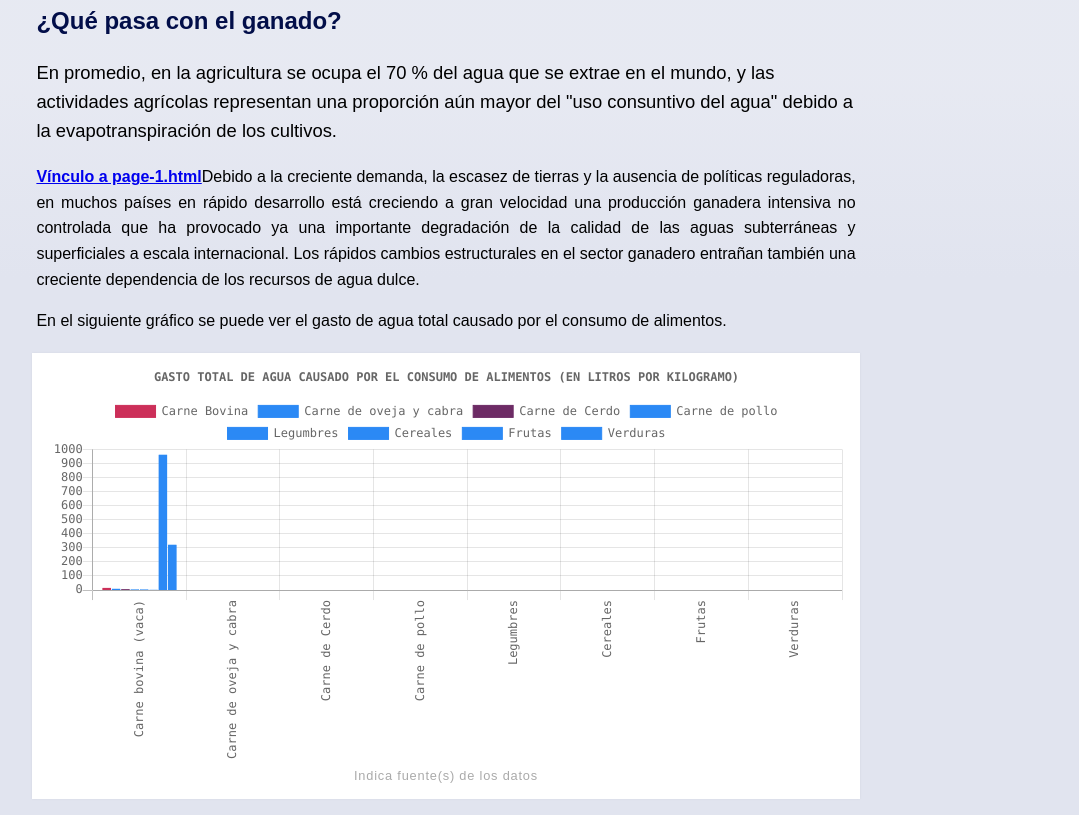
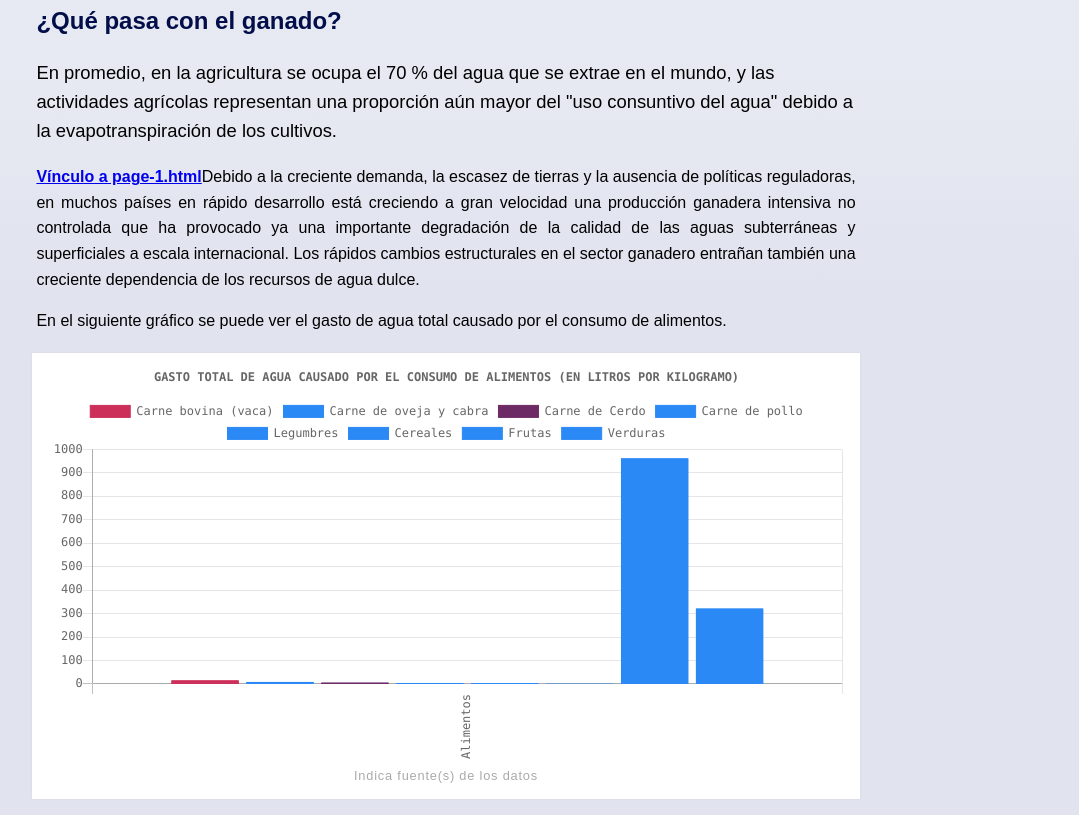
Before and after one commit to vymuller/clase-09, a plain HTML site: page page-2.html in a window 1280 px wide. Shown: the part 122-937 px from the top of the page, without its empty margins (194-1273 px from the left). Drawn offline with nearby package versions, Linux system fonts and the light colour scheme.

Commit message:
Update page-2.html

```diff
--- a/page-2.html
+++ b/page-2.html
@@ -74,9 +74,9 @@ sector ganadero entrañan también una creciente dependencia de los recursos de
         new Chart(document.getElementById('uci').getContext('2d'), {
             type: 'bar',
             data: {
-                labels: ["Carne bovina (vaca)", "Carne de oveja y cabra", "Carne de Cerdo", "Carne de pollo", "Legumbres", "Cereales", "Frutas", "Verduras"],
+                labels: ["Alimentos"],
                 datasets: [{
-                    label: 'Carne Bovina',
+                    label: 'Carne bovina (vaca)',
                     borderColor: '#cc2f59',
                     backgroundColor: '#cc2f59',
                     borderWidth: 1,
```
